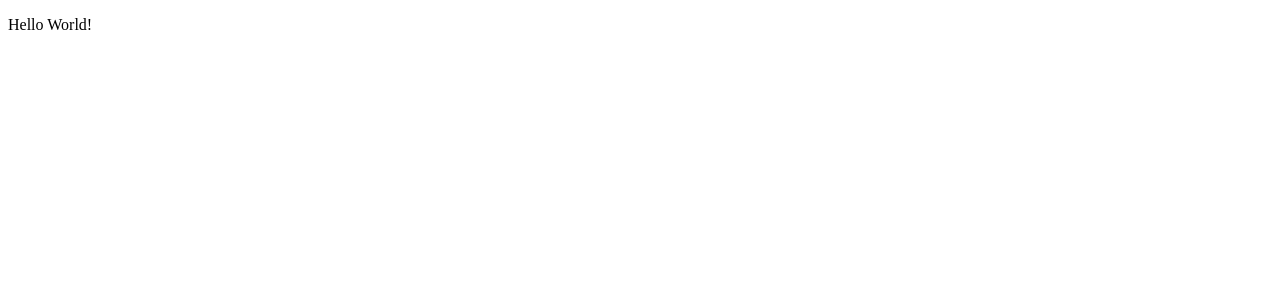
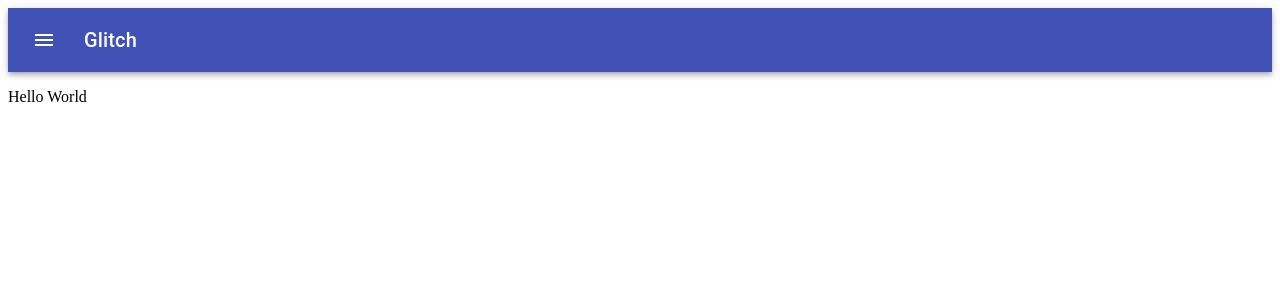
Before and after one commit to kevinludwig/glitch, a React app: page / in a window 1280 px wide. Shown: the top 300 px of the page. Built offline with nearby package versions, Linux system fonts and the light colour scheme.

Commit message:
minimal material ui

```diff
--- a/package.json
+++ b/package.json
@@ -10,6 +10,8 @@
   "author": "",
   "license": "MIT",
   "devDependencies": {
+    "@material-ui/core": "^4.1.3",
+    "@material-ui/icons": "^4.2.1",
     "@types/react": "^16.8.23",
     "@types/react-dom": "^16.8.4",
     "@types/react-router-dom": "^4.3.4",
--- a/src/App.tsx
+++ b/src/App.tsx
@@ -1,14 +1,19 @@
 import * as React from 'react';
-import {BrowserRouter} from 'react-router-dom';
+import {BrowserRouter, Switch, Route} from 'react-router-dom';
 
 import ScrollToTop from 'components/ScrollToTop';
+import Home from 'components/pages/Home';
+import NotFound from 'components/pages/NotFound';
 
 class App extends React.Component {
     public render () {
         return (
             <BrowserRouter>
                 <ScrollToTop>
-                    <p>Hello World!</p>
+                    <Switch>
+                        <Route exact path="/" component={Home} />
+                        <Route component={NotFound} />
+                    </Switch>
                 </ScrollToTop>
             </BrowserRouter>
         );
--- /dev/null
+++ b/src/components/AppBar.tsx
@@ -0,0 +1,48 @@
+import * as React from 'react';
+import MuiAppBar from '@material-ui/core/AppBar';
+import Toolbar from '@material-ui/core/Toolbar';
+import Typography from '@material-ui/core/Typography';
+import IconButton from '@material-ui/core/IconButton';
+import MenuIcon from '@material-ui/icons/Menu';
+import {withStyles, Theme} from '@material-ui/core/styles';
+
+const styles = (theme: Theme) => ({
+    root: {
+        flexGrow: 1
+    },
+    button: {
+        marginRight: theme.spacing(2)
+    },
+    title: {
+        flexGrow: 1
+    }
+});
+
+interface IProps {
+    classes: any;
+}
+
+class AppBar extends React.Component<IProps> {
+    public render () {
+        const classes = this.props.classes;
+        return (
+            <div className={classes.root}>
+                <MuiAppBar position='static'>
+                    <Toolbar>
+                        <IconButton
+                            className={classes.button}
+                            edge='start'
+                            color='inherit'>
+                            <MenuIcon />
+                        </IconButton>
+                        <Typography variant='h6' className={classes.title}>
+                            Glitch
+                        </Typography>
+                    </Toolbar>
+                </MuiAppBar>
+            </div>
+        );
+    }
+}
+
+export default withStyles(styles)(AppBar);
--- /dev/null
+++ b/src/components/Layout.tsx
@@ -0,0 +1,19 @@
+import * as React from 'react';
+import AppBar from 'components/AppBar';
+
+interface IProps {
+    children: React.ReactNode;
+}
+
+class Layout extends React.Component<IProps> {
+    public render () {
+        return (
+            <div>
+                <AppBar />
+                {this.props.children}
+            </div>
+        );
+    }
+}
+
+export default Layout;
--- /dev/null
+++ b/src/components/pages/Home.tsx
@@ -0,0 +1,15 @@
+import * as React from 'react';
+
+import Layout from 'components/Layout';
+
+class Home extends React.Component {
+    public render () {
+        return (
+            <Layout>
+                <p>Hello World</p>
+            </Layout>
+        );
+    }
+}
+
+export default Home;
--- /dev/null
+++ b/src/components/pages/NotFound.tsx
@@ -0,0 +1,15 @@
+import * as React from 'react';
+
+import Layout from 'components/Layout';
+
+class NotFound extends React.Component {
+    public render () {
+        return (
+            <Layout>
+                <p>Page Not Found</p>
+            </Layout>
+        );
+    }
+}
+
+export default NotFound;
--- a/src/server/server.js
+++ b/src/server/server.js
@@ -1,10 +1,14 @@
-const express = require('express'),
+const path = require('path'),
+      express = require('express'),
       config = require('config'),
       staticGzip = require('express-static-gzip');
 
 const app = express();
 
 app.use(staticGzip('dist'));
+app.get('*', (req, res) => {
+    res.sendFile(path.join(__dirname, '../../dist/index.html'));
+});
 
 app.listen(config.port, () => {
     console.log(`listening on ${config.port}`);
--- /dev/null
+++ b/src/utils/compose.ts
@@ -0,0 +1,5 @@
+const compose = (...fns) =>
+    fns.reduceRight((prevFn, nextFn) =>
+        (...args) => nextFn(prevFn(...args)),
+    value => value);
+export default compose;
```
Also changed, not shown: 1 other file (tests, documents, lock files or other folders).
